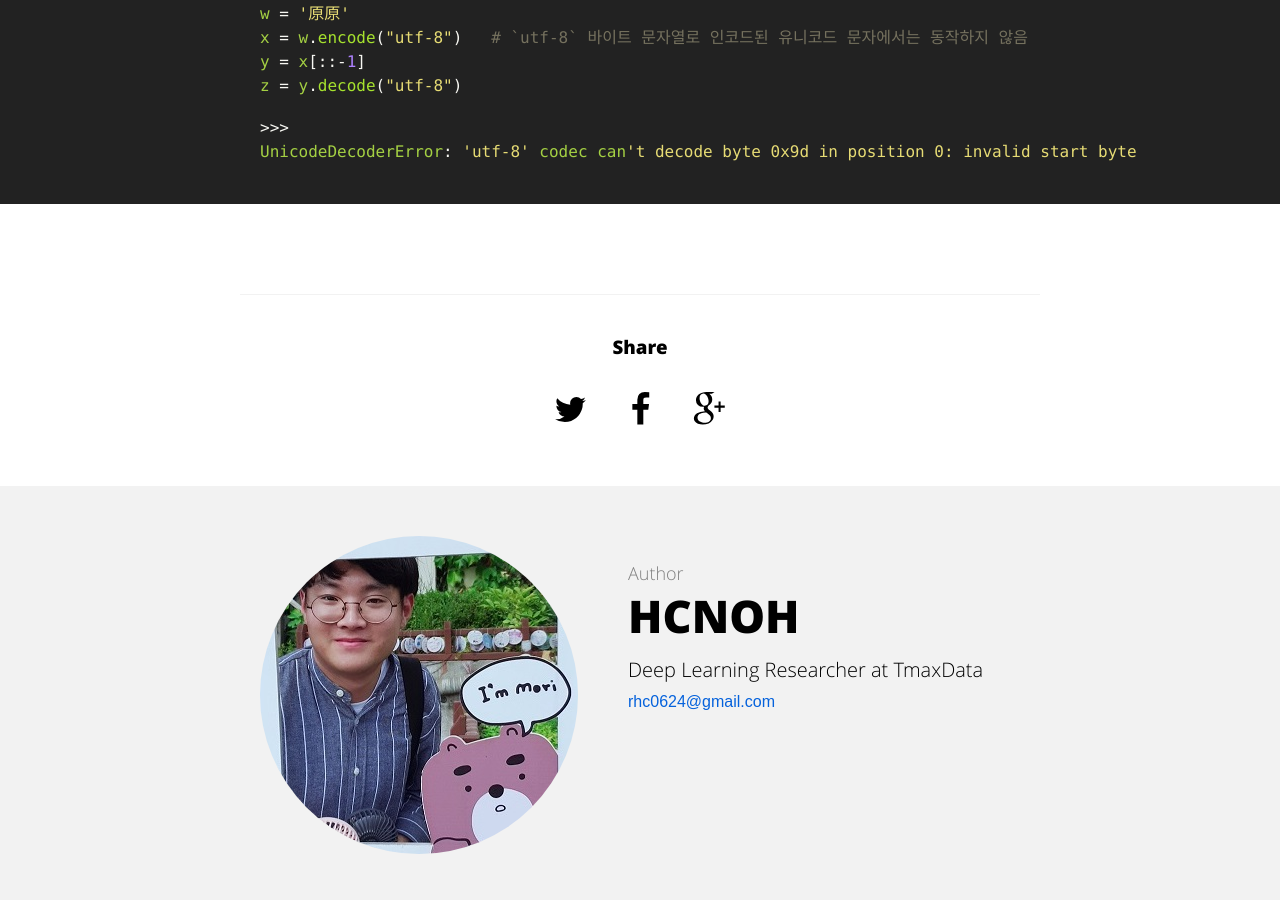
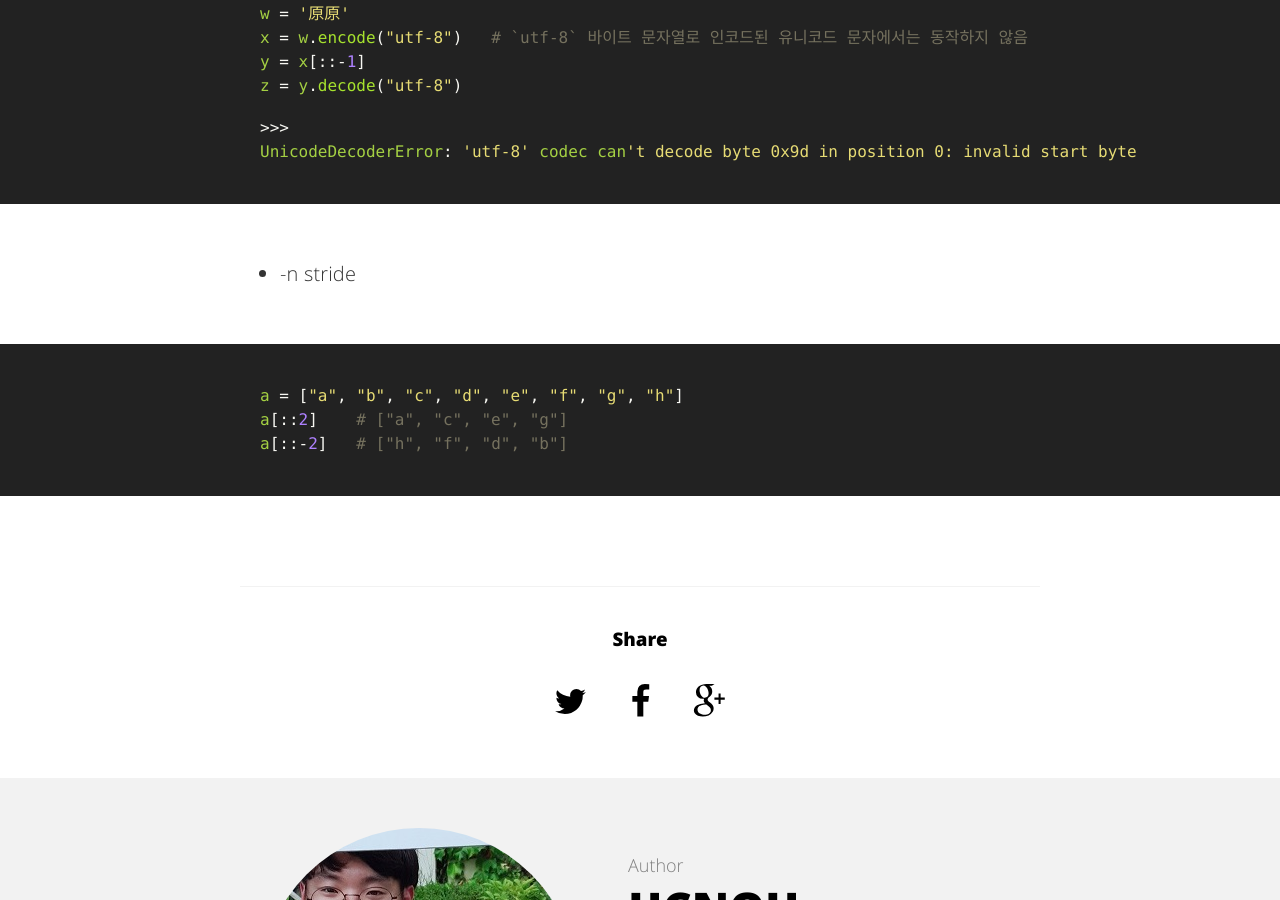
Before and after one commit to hcnoh/blog-prev, a Jekyll site: the page built from _posts/2018-09-16-effective-python-way06.md, in a window 1280 px wide and 900 px high, scrolled down 2223 px. Built offline with Jekyll 4.4.1, drawn with Linux system fonts in a browser that asks for light colours; comment, search, counter and statistics services are not loaded.

Commit message:
Update 2018-09-16-effective-python-way06.md

```diff
--- a/_posts/2018-09-16-effective-python-way06.md
+++ b/_posts/2018-09-16-effective-python-way06.md
@@ -47,3 +47,9 @@ z = y.decode("utf-8")
 >>>
 UnicodeDecoderError: 'utf-8' codec can't decode byte 0x9d in position 0: invalid start byte
 {% endhighlight %}
+- -n stride
+{% highlight python %}
+a = ["a", "b", "c", "d", "e", "f", "g", "h"]
+a[::2]    # ["a", "c", "e", "g"]
+a[::-2]   # ["h", "f", "d", "b"]
+{% endhighlight %}
```
